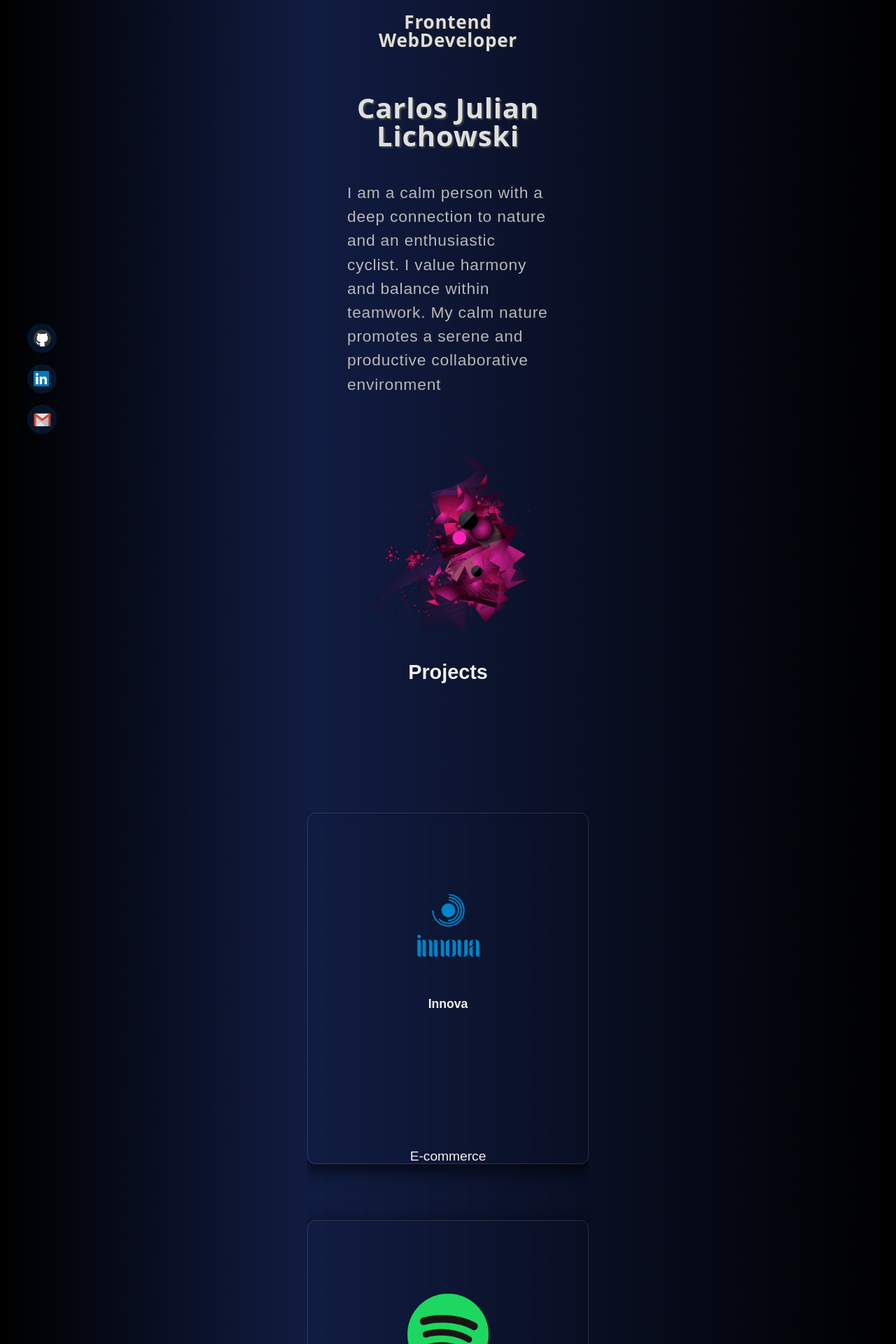
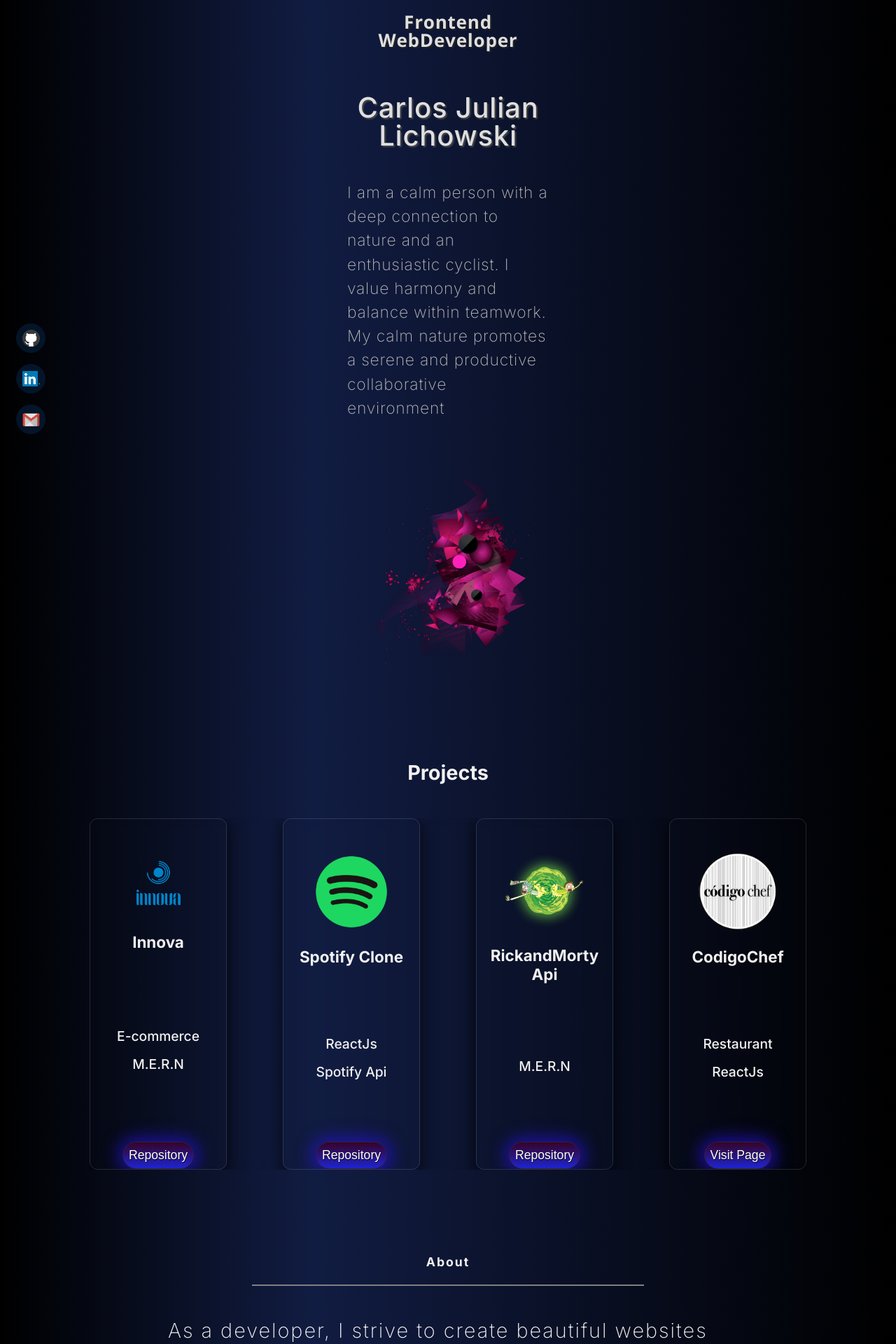
Before and after one commit to CarlosLichowski/Portfolio, a React (Vite) app: page / in a window 1280 px wide. Shown: the part 140-2060 px from the top of the page at 70% size. Built offline with nearby package versions, Linux system fonts and the light colour scheme.

Commit message:
responsive cards

```diff
--- a/src/components/AboutMe/AboutMe.css
+++ b/src/components/AboutMe/AboutMe.css
@@ -4,9 +4,15 @@
     display: flex;
     flex-direction: column;
     justify-content: center;
-    gap: 24px;
+    gap: 15rem;
     align-items: center;
     color: #f1f1f1;
+
+    font-family: "Inter", sans-serif;
+    font-optical-sizing: auto;
+    font-weight: 200;
+    font-style: normal;
+
 
   }
 
@@ -18,8 +24,12 @@
   }
 
   .skillsIconsContainer h2{
-    margin: 5rem 0;
+    padding: 0 0 3rem 0;
+    border-bottom: 2px solid grey;
+    width: 80%;
+    text-align: center;
   }
+
   .skillsIcons{
     display: flex;
     flex-direction: row;
@@ -48,7 +58,7 @@
       width: 80%;
       text-align: center;
       justify-content: center;
-      padding: 2rem 0;
+      padding: 5rem 0;
     }
   }
 
@@ -59,7 +69,7 @@
     border-bottom: 2px solid grey;
     font-size: 1.1rem;
     letter-spacing: 0.125rem;
-    margin: 0 0 10rem 0;
+    margin: 0 0 3rem 0;
   }
 
   @media screen and (max-width: 1600px) {
@@ -76,7 +86,7 @@
     align-items: center;
     font-size: 1.1rem;
     letter-spacing: 0.125rem;
-    width: 80%;
+    width: 100%;
     line-height: 2rem;
   }
 
--- a/src/components/AboutMe/AboutMe.tsx
+++ b/src/components/AboutMe/AboutMe.tsx
@@ -10,10 +10,10 @@ import Postgre from '../../assets/png/tech/postgre-icon.png'
 const AboutMe: React.FC = () => {
   return (
     <div className="aboutContainer" id="About">
+
+      <div className="textColumn">
       <h2 className="aboutH2
       ">About</h2>
-
-      <div className="textColumn">
         <p className="text1">
           As a developer, I strive to create beautiful websites with stunning design and great performance.
           I enjoy creating extremely visual and interactive experiences using any technology that will deliver the best results.
--- a/src/components/Banner/Banner.css
+++ b/src/components/Banner/Banner.css
@@ -6,6 +6,13 @@
    justify-content: center;
    align-items: center;
    min-height: calc(100vh - 100px);
+
+
+
+   font-family: "Inter", sans-serif;
+   font-optical-sizing: auto;
+   font-weight: 200;
+   font-style: normal;
 
     padding: 0;
     scroll-snap-align: start;
@@ -27,6 +34,10 @@
       height: auto;
       justify-content: center;
       gap: 3rem;
+    }
+
+    @media (max-width: 1000px) {
+      margin-top: 0;
     }
   }
   .banner .tagline {
@@ -50,12 +61,27 @@
     letter-spacing: .8px;
     line-height: 1;
     color: #dfdfdf;
+
+    font-family: "Open Sans", sans-serif;
+    font-optical-sizing: auto;
+    font-weight: 500;
+    font-style: normal;
+
+
     margin-bottom: 20px;
     display: block;
     text-shadow: 2px 2px 2px rgba(73, 73, 73, 0.986);
     @media (max-width: 1300px) {
       font-size: 2.5rem;
     }
+
+
+
+    font-family: "Inter", sans-serif;
+    font-optical-sizing: auto;
+    font-weight: 500;
+    font-style: normal;
+
   }
 
   .banner h3{
@@ -105,6 +131,11 @@
       text-align: center;
       align-items: center;
     }
+
+    @media (max-width: 1000px) {
+      margin: 1rem;
+
+    }
   }
 
   .BannerColumn1 h1{
--- a/src/components/Banner/Banner.tsx
+++ b/src/components/Banner/Banner.tsx
@@ -1,10 +1,10 @@
 import './Banner.css';
 import aguila from '../../assets/png/aguila.png';
-import AnimateOnView from '../AnimateOnView/AnimateOnViewProps';
+
 
 const Banner = () => {
   return (
-    <AnimateOnView animationProps={{ initial: { opacity: 0, y: 75 }, animate: { opacity: 1, y: 0 }, transition: { duration: 0.2, delay: 0.5 } }}>
+
       <section className='banner' id='home'>
         <div className="box1">
           <div className='BannerContainer' id="home">
@@ -19,7 +19,7 @@ const Banner = () => {
           </div>
         </div>
       </section>
-    </AnimateOnView>
+
   );
 };
 export default Banner;
--- a/src/components/MyWorks/MyWorks.css
+++ b/src/components/MyWorks/MyWorks.css
@@ -1,6 +1,15 @@
+
+
 .worksmaincontainer {
   position: relative;
   scroll-snap-align: start;
+  width: 100%;
+
+  font-family: "Inter", sans-serif;
+  font-optical-sizing: auto;
+  font-weight: 500;
+  font-style: normal;
+
     min-height: 100vh;
     display: flex;
     flex-direction: column;
@@ -19,22 +28,15 @@
 
   }
 
-  .worksmaincontainer h2{
-    margin: 0 0 10rem 0;
+  .worksContainer {
 
-    @media (max-width: 1000px) {
-     margin: 10rem 0 0 0;
-    }
-  }
-
-  .worksContainer {
     display: flex;
     flex-direction:row;
     justify-content: space-around;
     align-items: center;
     user-select: none;
     gap: 5rem;
-    width: 100%;
+    width: 80%;
     max-width: 100%;
     backdrop-filter: blur(7px);
     -webkit-backdrop-filter: blur(7px);
@@ -44,25 +46,42 @@
   }
 
 
+  @media screen and (max-width: 1000px) {
+    .worksContainer {
+      width: 100%; /* Ensures it takes full width of the screen */
+      gap: 2rem; /* Reduce gap for smaller screens */
+    }
+
+
+    .worksmaincontainer h2{
+      margin: 0 0 10rem 0;
+
+
+      font-family: "Open Sans", sans-serif;
+      font-optical-sizing: auto;
+      font-weight: 500;
+      font-style: normal;
 
 
 
-  @media screen and (max-width: 1600px) {
-    .workDescription {
-      height: auto;
-      width: 25rem;
-      max-width: 25rem;
-      text-align: center;
-      width: auto;
+      @media (max-width: 1000px) {
+       margin: 10rem 0 0 0;
+      }
     }
 
-    .worksContainer{
-      flex-direction: column;
+
+
+
+    .MoreProjectsBtn{
+      position: absolute;
+      right: 0;
+      bottom: 0;
     }
-  }
+    @media screen and (max-width: 1600px) {
+      .worksContainer{
+        flex-direction: column;
+        gap: 10rem;
+      }
 
-  .MoreProjectsBtn{
-    position: absolute;
-    right: 0;
-    bottom: 0;
-  }
+
+    }}
--- a/src/components/MyWorks/MyWorks.tsx
+++ b/src/components/MyWorks/MyWorks.tsx
@@ -22,7 +22,7 @@ const MyWorks: React.FC = () => {
   const projectData = [
     {
       title: 'Innova',
-      description: ['E-commerce', 'M.E.R.N', 'Team Project'],
+      description: ['E-commerce', 'M.E.R.N'],
       imageSrc: Innova,
       altText: 'Innova',
       repoLink: 'https://github.com/Carlicho/Innova-Render',
@@ -58,7 +58,7 @@ const MyWorks: React.FC = () => {
     },
     {
       title: 'CodigoChef',
-      description: ['Restaurant', 'ReactJs', 'Freelance'],
+      description: ['Restaurant', 'ReactJs'],
       imageSrc: codigochef,
       altText: 'Restaurant web',
       visitLink: 'https://codigochef.netlify.app/',
--- a/src/components/MyWorks/WorkCard/WorkCard.css
+++ b/src/components/MyWorks/WorkCard/WorkCard.css
@@ -1,8 +1,8 @@
-.workContainer{
+ .workContainer{
     display: flex;
     flex-direction: column;
     align-items: center;
-    justify-content: center;
+    justify-content: space-between;
     width: 25rem;
     height: 31.25rem;
     border: 1px solid #ffffff22;
@@ -13,54 +13,84 @@
     overflow: hidden;
     transition: 0.5s all;
     text-align: center;
+    color: #f1f1f1;
+    @media (max-width: 1000px) {
+      width: 320px;
+      height: 350px;
+      }}
 
 
-
-
-  }
-
-  .workDescription {
+    .workDescription {
     display: flex;
     flex-direction: column;
     justify-content: space-between;
     align-items: center;
-    max-height: 10rem;
-    height: 15rem;
-    width: 20rem;
-    padding: 1rem 1rem 0 1rem;
+    width: 100%;
+    padding: 0;
+
+    @media (max-width: 1000px) {
+      width: 100px;
+      height: auto;
+      justify-content: start;
+    }
 
   }
 
   .CardTitleH2 {
-    display: flex;
-    padding: 0 1.25em;
-    font-size: 1.1rem;
-    justify-content: center;
-    align-items: center;
-    text-align: center;
+    font-size: 1.4rem;
+    @media (max-width: 1000px) {
+      padding: 0;
+      font-size:15px ;
+    }
   }
 
   .description {
+    margin: 0;
+    padding: 0;
     display: flex;
     flex-direction: column;
-    padding: 20px 2px ;
-    margin-top: 1rem;
-    width: 100%;
-    margin-bottom: 3rem;
+    text-align: center;
     justify-content: center;
     align-items: center;
     text-align: center;
     list-style: none;
+    gap: 1rem;
+
+    @media (max-width: 1000px) {
+      padding: 0;
+      margin: 0;
+      align-items: start;
+      justify-content: start;
+      text-align: center;
+
+    }
   }
 
+  .workImageContainer{
+    height: auto;
+    width: 100%;
+    @media (max-width: 1000px) {
+      padding: 0 0 0 0;
+      width: 55px;
+      height: 55px;
+
+    }
+  }
   .workImage {
-    border-radius: 0.5rem;
-    max-width: fit-content;
-    width: 8rem;
-    height: 8rem;
+    border-radius: 0.3px;
+    max-width:max-content;
+    width: 7rem;
+    height: auto;
     text-align: center;
     object-fit: cover;
-    padding: 1.25rem;
+
+    padding: 3rem 0 0 0 ;
+
+    @media (max-width: 1000px) {
+      padding: 1.2rem 0 0 0;
+      width: 3rem;
+
+    }
   }
 
   .repositoryBtn {
@@ -70,7 +100,10 @@
     text-shadow: 0.5px 0.5px 0.5px #000000;
     border: 1px solid #31223d;
     border-radius: 20px;
-    margin: 1.3rem 0 2rem 0;
+    margin: 0.5rem 0 0 0;
     padding: 0.5rem;
     background: linear-gradient(to bottom, #360327, #1e24d0);
+    @media (max-width: 1000px) {
+      padding: 0;
+    }
   }
--- a/src/components/MyWorks/WorkCard/WorkCard.tsx
+++ b/src/components/MyWorks/WorkCard/WorkCard.tsx
@@ -30,25 +30,38 @@ const WorkCard: React.FC<WorkCardProps> = ({
 
 
     <motion.div className='workContainer' {...animationProps}>
+
+      <div className='workImageContainer'>
+
             <img className="workImage" src={imageSrc} alt={altText} />
+             <h2 className="CardTitleH2">{title}</h2>
+      </div>
+
       <div className="workDescription">
-        <h2 className="CardTitleH2">{title}</h2>
+
         <ul className="description">
           {description.map((item, index) => (
             <li key={index}>{item}</li>
           ))}
         </ul>
+
+      </div>
+        <div className='workRepository'>
+
                    {repoLink && (
                      <a href={repoLink} target="_blank" rel="noopener noreferrer">
                        <button className="repositoryBtn">Repository</button>
                      </a>
                    )}
+
+
                {visitLink && (
                  <a href={visitLink} target="_blank" rel="noopener noreferrer">
                      <button className="repositoryBtn">Visit Page</button>
                    </a>
                  )}
         </div>
+
     </motion.div>
   );
 };
--- a/src/components/SocialBar/SocialBar.css
+++ b/src/components/SocialBar/SocialBar.css
@@ -2,10 +2,15 @@
     display: flex;
     flex-direction: column;
     width: 2rem;
-    padding: 2rem;
+    padding: 2rem 1rem;
     position: fixed;
     bottom: 0;
     left: 15px;
+
+    @media (max-width:62.5rem) {
+
+      left: 2px;
+    }
 }
 
 .NavSocialIconsContainer{
--- a/src/index.css
+++ b/src/index.css
@@ -1,3 +1,5 @@
+@import url('https://fonts.googleapis.com/css2?family=Inter:ital,opsz,wght@0,14..32,100..900;1,14..32,100..900&family=Open+Sans:ital,wght@0,300..800;1,300..800&display=swap');
+
 html{
   margin: 0;
   padding: 0;
```
Also changed, not shown: src/components/Footer/Footer.css (+19 -3 lines). Lines whose indentation alone changed are shown as unchanged.
